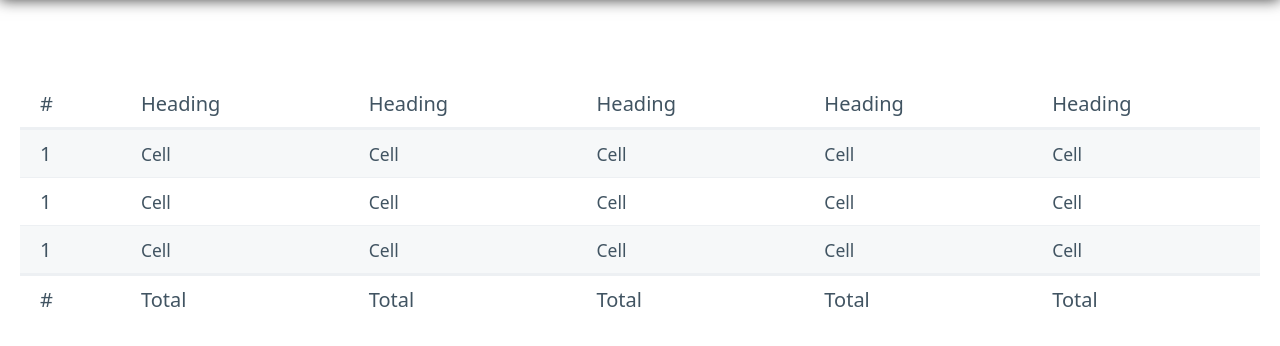
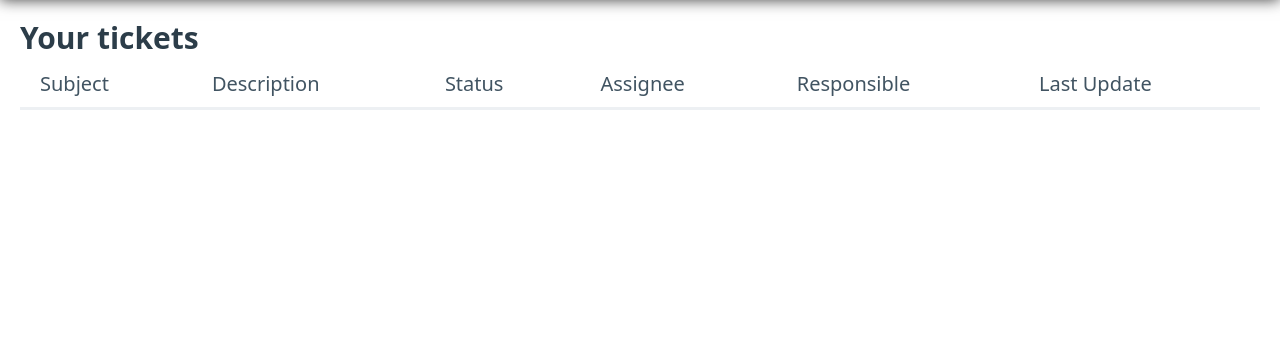
Before and after one commit to EAdiooh/epifron, a Django app: page /tickets/ in a window 1280 px wide. Shown: the part 84-430 px from the top of the page. Run offline with Django 4.2, Linux system fonts and the light colour scheme; a user stored in the database is signed in; data comes from the database, SQL or seed files in the repository; lists and menus that the app fills with data are empty.

Commit message:
Views for user to see their own ticket and their status

```diff
--- a/templates/tickets/tickets.html
+++ b/templates/tickets/tickets.html
@@ -4,54 +4,33 @@
 
 {% block content %}
 
-<main class="container-fluid">
+<main class="container-fluid" style="padding-top: 15px">
+    <h3 style="margin-bottom: 0">
+        Your tickets
+    </h3>
     <table role="grid">
         <thead>
         <tr>
-            <th scope="col">#</th>
-            <th scope="col">Heading</th>
-            <th scope="col">Heading</th>
-            <th scope="col">Heading</th>
-            <th scope="col">Heading</th>
-            <th scope="col">Heading</th>
+            <th scope="col">Subject</th>
+            <th scope="col">Description</th>
+            <th scope="col">Status</th>
+            <th scope="col">Assignee</th>
+            <th scope="col">Responsible</th>
+            <th scope="col">Last Update</th>
         </tr>
         </thead>
         <tbody>
-        <tr>
-            <th scope="row">1</th>
-            <td>Cell</td>
-            <td>Cell</td>
-            <td>Cell</td>
-            <td>Cell</td>
-            <td>Cell</td>
-        </tr>
-        <tr>
-            <th scope="row">1</th>
-            <td>Cell</td>
-            <td>Cell</td>
-            <td>Cell</td>
-            <td>Cell</td>
-            <td>Cell</td>
-        </tr>
-        <tr>
-            <th scope="row">1</th>
-            <td>Cell</td>
-            <td>Cell</td>
-            <td>Cell</td>
-            <td>Cell</td>
-            <td>Cell</td>
-        </tr>
+            {% for ticket in user_tickets%}
+            <tr>
+                <td>{{ticket.subject}}</td>
+                <td>{{ticket.description}}</td>
+                <td>{{ticket.status}}</td>
+                <td>{{ticket.assignee | default_if_none:"Not assigned yet"}}</td>
+                <td>{{ticket.responsible | default_if_none:"Not assigned yet"}}</td>
+                <td>{{ticket.last_update | default_if_none:"No operation yet"}}</td>
+            </tr>
+            {% endfor %}
         </tbody>
-        <tfoot>
-        <tr>
-            <th scope="col">#</th>
-            <td scope="col">Total</td>
-            <td scope="col">Total</td>
-            <td scope="col">Total</td>
-            <td scope="col">Total</td>
-            <td scope="col">Total</td>
-        </tr>
-        </tfoot>
   </table>
 </main>
 
--- a/tickets/models.py
+++ b/tickets/models.py
@@ -17,3 +17,6 @@ class Ticket(models.Model):
     status = models.CharField(max_length=25, choices=TicketStatus.choices, default=TicketStatus.TO_DO)
     created_at = models.DateTimeField("created at")
     last_update = models.DateTimeField("last update", null=True)
+
+    def __str__(self):
+        return self.subject
--- a/tickets/views.py
+++ b/tickets/views.py
@@ -5,7 +5,9 @@ from .models import Ticket
 import datetime
 
 def index(request):
-    return render(request, "tickets/tickets.html")
+    user_tickets = Ticket.objects.filter(requestor = request.user)
+    context = {"user_tickets": user_tickets}
+    return render(request, "tickets/tickets.html", context)
 
 def addTicket(request):
     if request.method == "POST":
```
